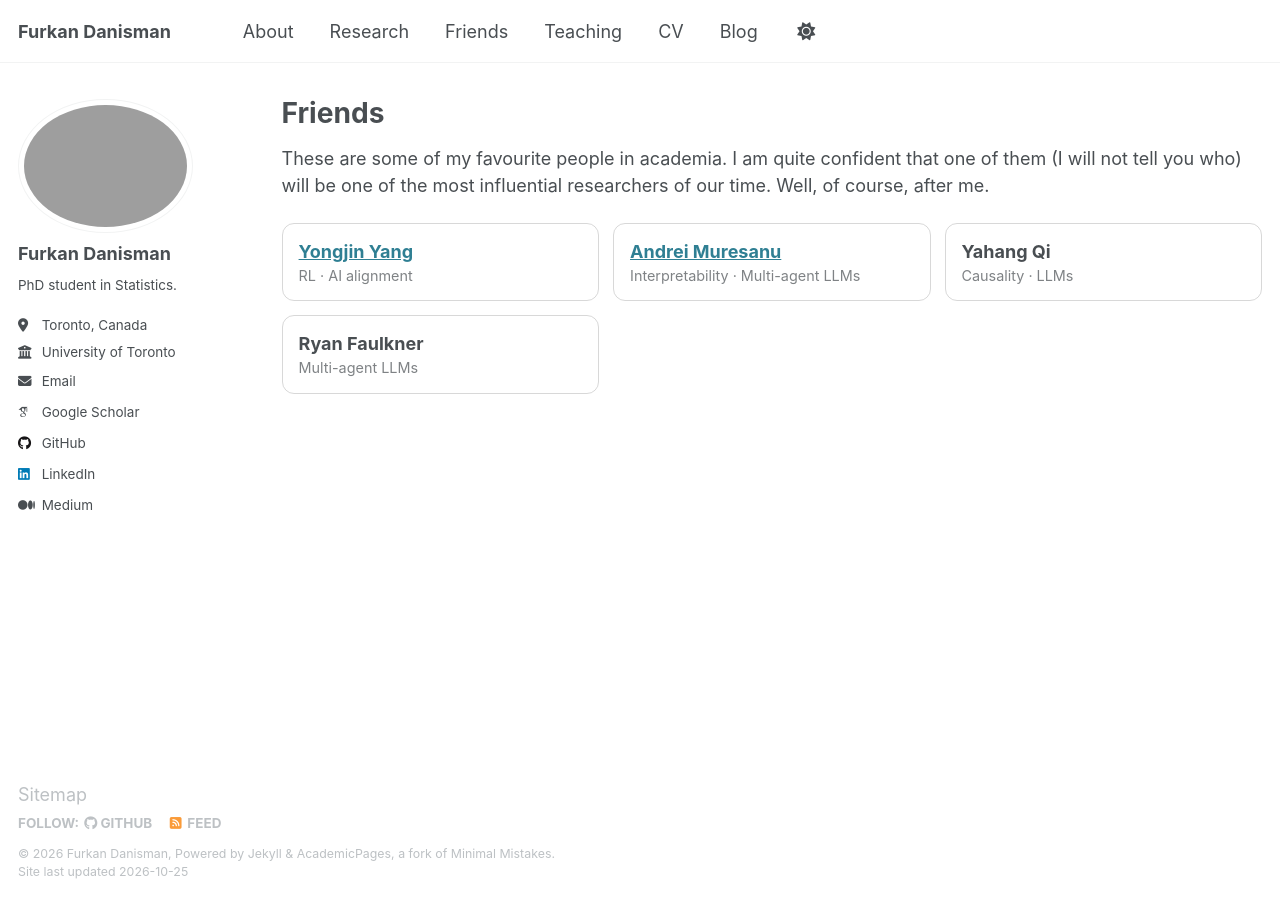
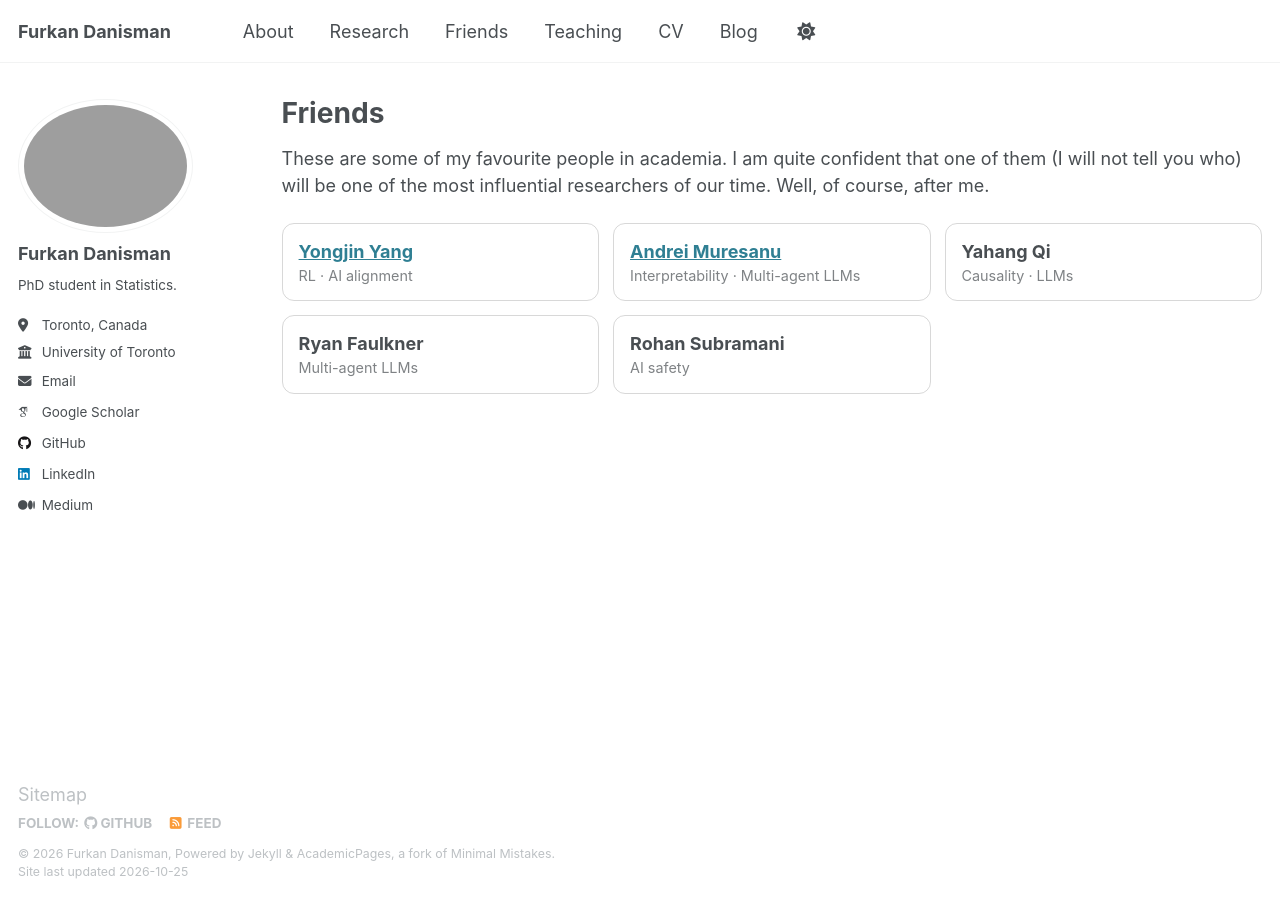
Before and after one commit to FurkanDanisman/FurkanDanisman.github.io, a Jekyll site: the page built from _pages/labmates.html, in a window 1280 px wide. Built offline with Jekyll 4.4.1, drawn with Linux system fonts in a browser that asks for light colours; some web fonts are replaced.

Commit message:
Friends: add Rohan Subramani
Co-Authored-By: Claude Opus 5.5 <noreply@anthropic.com>

```diff
--- a/_data/labmates.yml
+++ b/_data/labmates.yml
@@ -19,3 +19,7 @@
   focus: Multi-agent LLMs
   url:
   papers: []
+- name: Rohan Subramani
+  focus: AI safety
+  url:
+  papers: []
```
